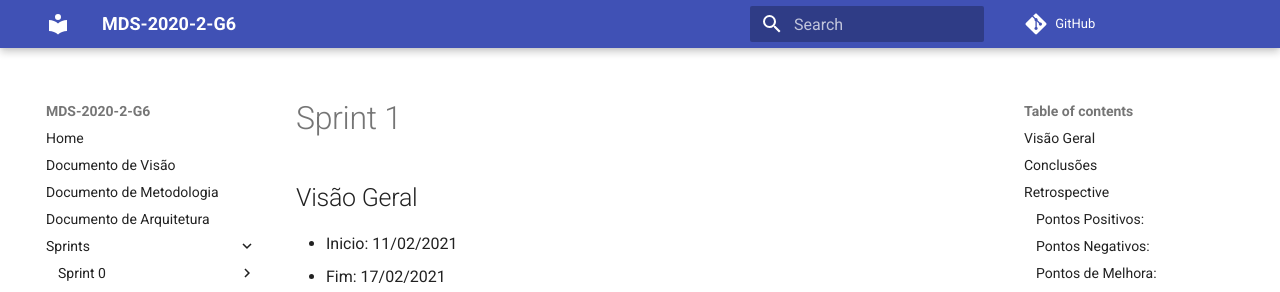
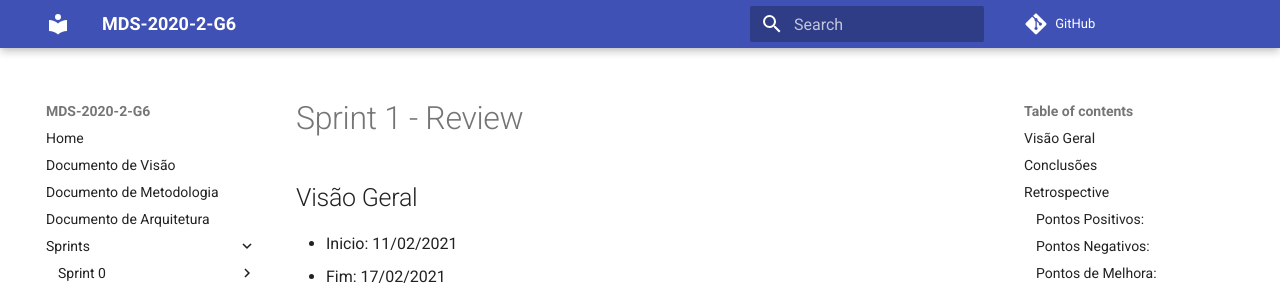
Before and after one commit to fga-eps-mds/2020.2-Hortum, an MkDocs documentation site: the page built from docs/sprints/sprint_1/Review_sprint_1.md, in a window 1280 px wide and 900 px high. Shown: the top 292 px of the window. Built offline with MkDocs 1.6.1 and Material for MkDocs 9.7.7, drawn with Linux system fonts in a browser that asks for light colours; comment, search, counter and statistics services are not loaded.

Commit message:
Padronização do título da review da sprint 1

```diff
--- a/docs/sprints/sprint_1/Review_sprint_1.md
+++ b/docs/sprints/sprint_1/Review_sprint_1.md
@@ -1,4 +1,5 @@
-# Sprint 1
+# Sprint 1 - Review
+
 ## Visão Geral
 - Inicio: 11/02/2021
 - Fim: 17/02/2021
```
